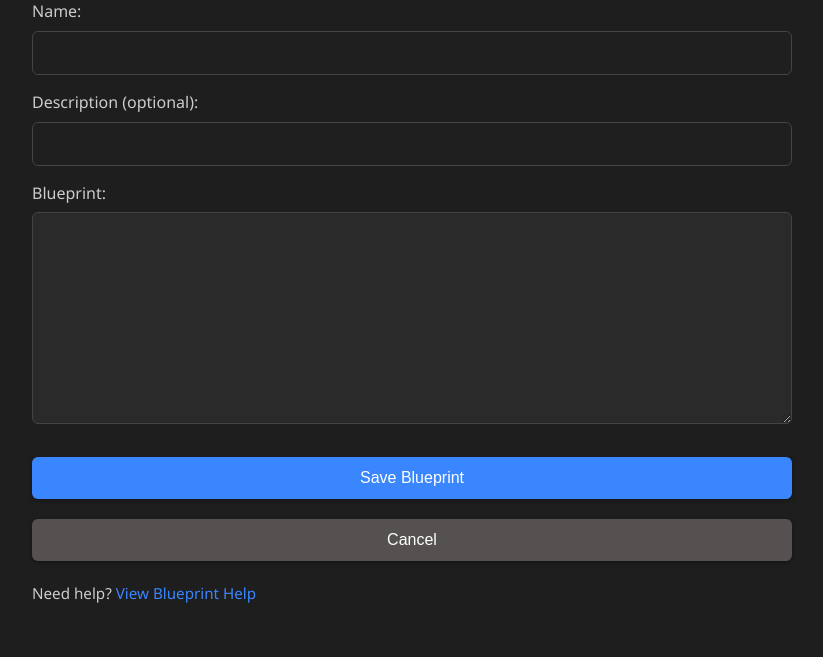
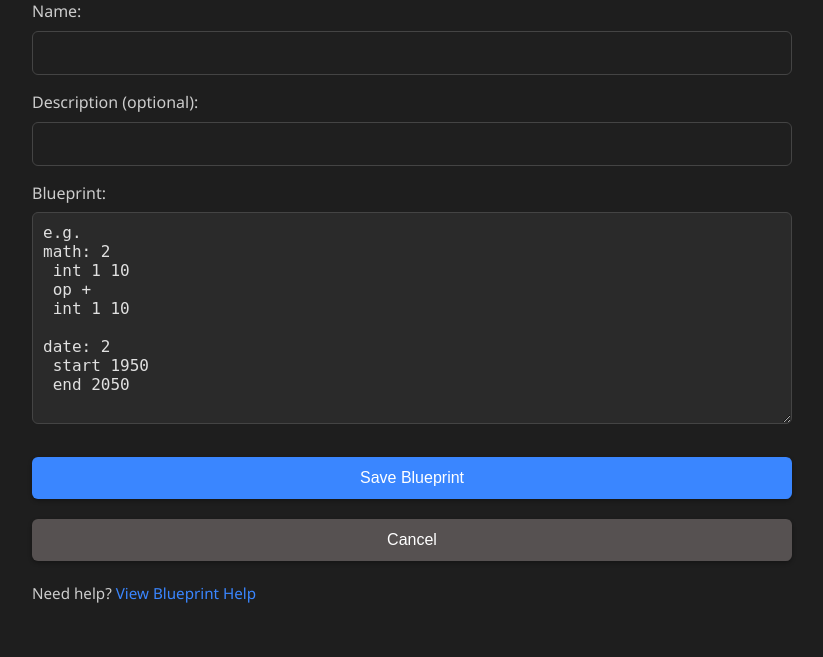
Before and after one commit to SiulRek/MentalMathChallange, a Flask app: page /create_blueprint in a window 1280 px wide. Shown: the part 179-836 px from the top of the page, without its empty margins (228-1051 px from the left). Run offline with Flask 3, Linux system fonts and the light colour scheme; the visitor is signed in with stand-in values (Sample User, id 1).

Commit message:
Add default text to blueprint field on creation

```diff
--- /dev/null
+++ b/src/static/blueprint_default.js
@@ -0,0 +1,21 @@
+const defaultBlueprint = `e.g.
+math: 2
+ int 1 10
+ op +
+ int 1 10
+
+date: 2
+ start 1950
+ end 2050`;
+
+function clearDefault(el) {
+  if (el.value.trim() === defaultBlueprint.trim()) {
+    el.value = '';
+  }
+}
+
+function restoreDefault(el) {
+  if (el.value.trim() === '') {
+    el.value = defaultBlueprint;
+  }
+}
--- a/src/templates/create_blueprint.html
+++ b/src/templates/create_blueprint.html
@@ -34,8 +34,10 @@
       <label for="description">Description (optional):</label>
       <input type="text" id="description" name="description" value="{{ description|default('') }}">
 
-      <label for="blueprint">Blueprint:</label>
-      <textarea id="blueprint" name="blueprint" rows="10" cols="50">{{ blueprint|default('') }}</textarea>
+    <label for="blueprint">Blueprint:</label>
+    <textarea id="blueprint" name="blueprint" rows="10" cols="50"
+              onfocus="clearDefault(this)" onblur="restoreDefault(this)">{{ blueprint|default('e.g.\nmath: 2\n int 1 10\n op +\n int 1 10\n\ndate: 2\n start 1950\n end 2050', true) }}</textarea>
+
 
       <button type="submit" class="button">Save Blueprint</button>
       <div class="button-spacer"></div>
@@ -47,6 +49,7 @@
     </p>
   </div>
 
+  <script src="{{ url_for('static', filename='blueprint_default.js') }}"></script>
   <script>
     function goToIndex() {
       window.location.href = "{{ url_for('index') }}";
```
